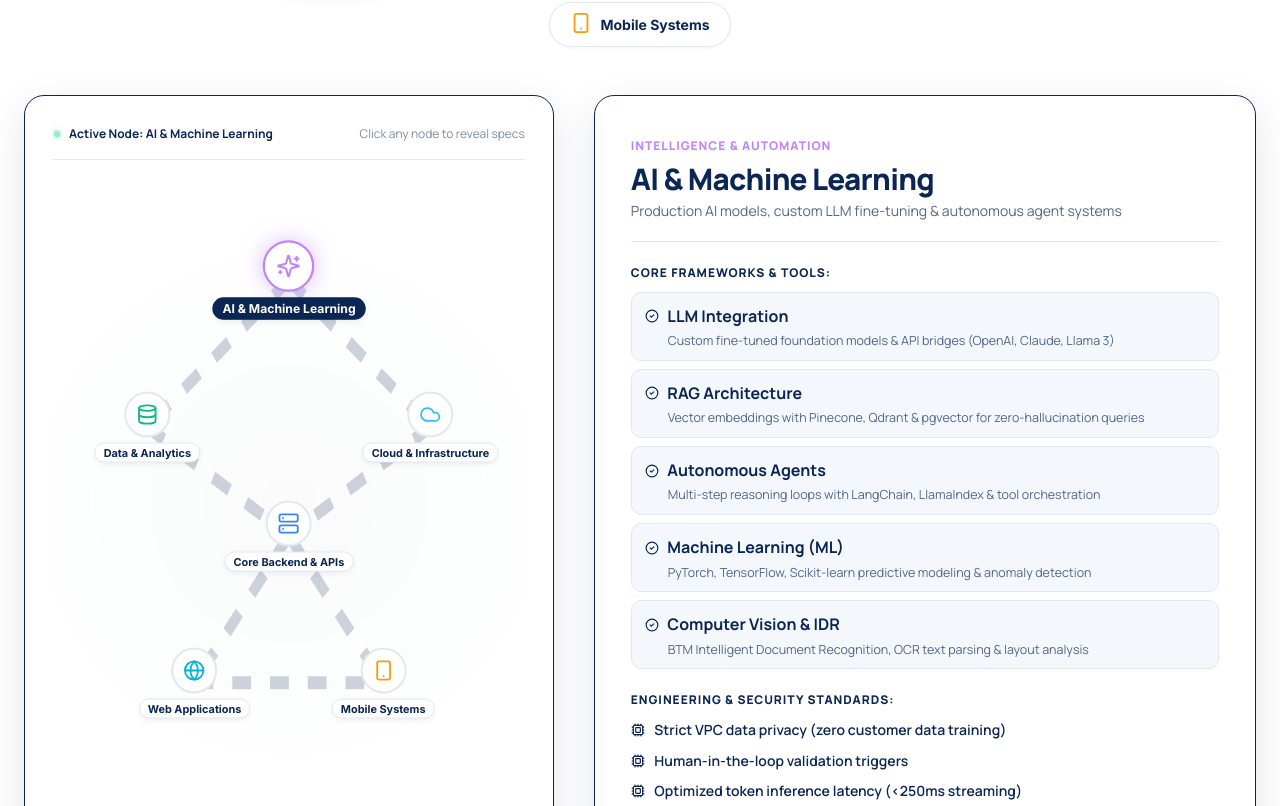
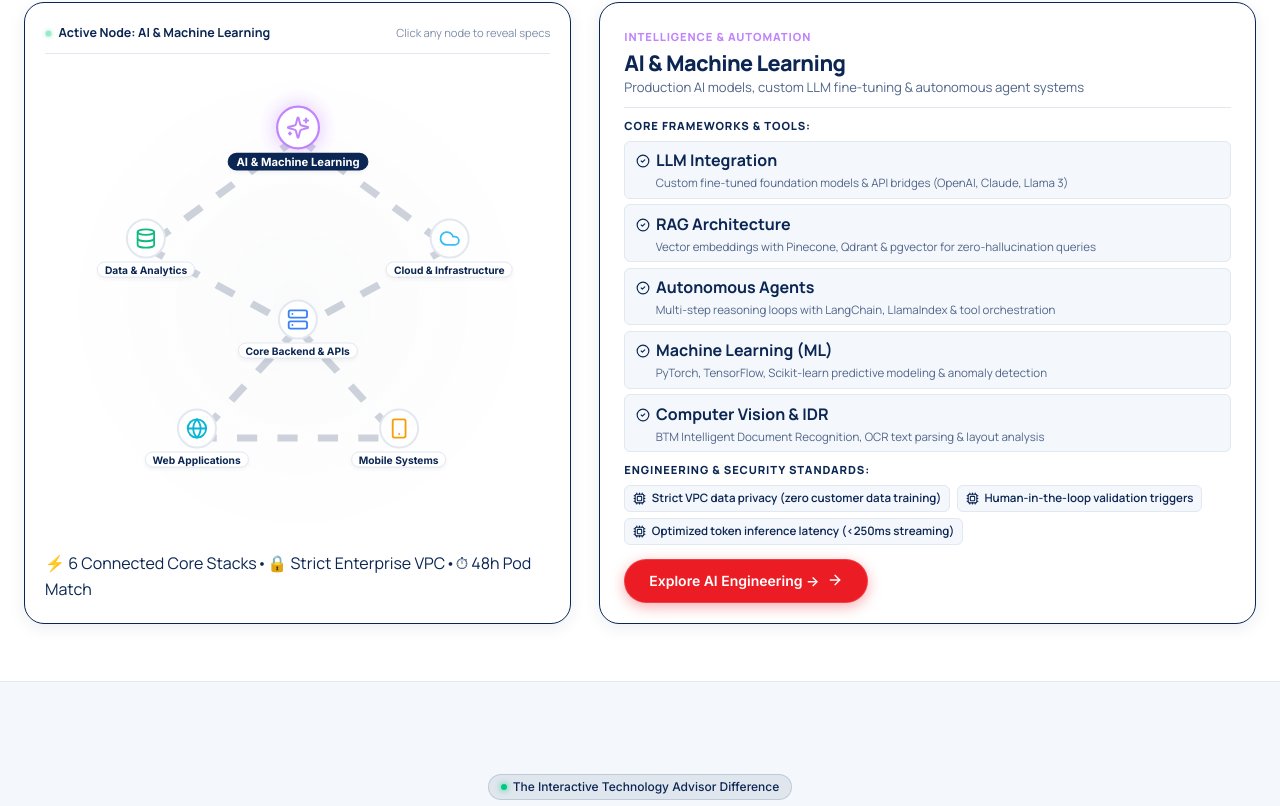
Before and after one commit to sunnyinfabio/BTM-NEW-WEBSITE, a React (Vite) app: page / in a window 1280 px wide. Shown: the part 4834-5640 px from the top of the page. Built offline with nearby package versions, Linux system fonts and the light colour scheme.

Commit message:
fix_compact_technology_universe_height_to_fit_within_single_screen

```diff
--- a/src/components/tech-universe/TechUniverseSection.tsx
+++ b/src/components/tech-universe/TechUniverseSection.tsx
@@ -347,24 +347,24 @@ export const TechUniverseSection: React.FC<TechUniverseSectionProps> = ({ onTech
                 {/* Quality & Security Standards */}
                 <div className="btm-detail-standards-section">
                   <h4 className="btm-detail-section-heading">Engineering & Security Standards:</h4>
-                  <ul className="btm-standards-checklist">
+                  <div className="btm-standards-checklist">
                     {activeNode.standards.map((std, idx) => (
-                      <li key={idx} className="btm-standard-item">
-                        <Cpu size={14} className="text-sky-400 shrink-0" />
+                      <div key={idx} className="btm-standard-item">
+                        <Cpu size={13} className="text-sky-500 shrink-0" />
                         <span>{std}</span>
-                      </li>
+                      </div>
                     ))}
-                  </ul>
+                  </div>
                 </div>
 
                 {/* Action CTA */}
                 <div className="btm-detail-footer-action">
                   <Button
                     variant="primary"
-                    size="lg"
+                    size="md"
                     className="w-full"
                     onClick={() => onTechExploreClick?.(activeNode)}
-                    icon={<ArrowRight size={18} />}
+                    icon={<ArrowRight size={16} />}
                   >
                     {activeNode.ctaLabel}
                   </Button>
--- a/src/components/tech-universe/techUniverse.css
+++ b/src/components/tech-universe/techUniverse.css
@@ -5,7 +5,7 @@
 .btm-techuniverse-root {
   position: relative;
   background-color: var(--background);
-  padding: clamp(4rem, 7vw, 6.5rem) 1.5rem;
+  padding: clamp(2.5rem, 4.5vw, 4rem) 1.5rem;
   border-top: 1px solid var(--border);
   overflow: hidden;
 }
@@ -20,22 +20,22 @@
 .btm-techuniverse-header {
   text-align: center;
   max-width: 780px;
-  margin: 0 auto 3rem auto;
+  margin: 0 auto 1.75rem auto;
 }
 
 .btm-techuniverse-title {
   font-size: var(--fs-h2);
   font-weight: var(--fw-hero);
   color: var(--brand-navy);
-  margin-bottom: 0.75rem;
+  margin-bottom: 0.5rem;
   letter-spacing: -0.025em;
   font-family: var(--font-primary);
 }
 
 .btm-techuniverse-subtitle {
-  font-size: var(--fs-body-lg);
+  font-size: var(--fs-body-sm);
   color: var(--text-secondary);
-  margin-bottom: 2rem;
+  margin-bottom: 1.25rem;
   line-height: var(--lh-normal);
 }
 
@@ -44,18 +44,18 @@
   display: flex;
   flex-wrap: wrap;
   justify-content: center;
-  gap: 0.65rem;
+  gap: 0.5rem;
 }
 
 .btm-universe-chip {
   background: #FFFFFF;
   border: 1.5px solid var(--border);
   border-radius: var(--radius-full);
-  padding: 0.55rem 1.25rem;
+  padding: 0.4rem 1rem;
   display: inline-flex;
   align-items: center;
-  gap: 0.5rem;
-  font-size: var(--fs-body-sm);
+  gap: 0.4rem;
+  font-size: 0.8rem;
   font-weight: 700;
   color: var(--brand-navy);
   cursor: pointer;
@@ -65,7 +65,7 @@
 
 .btm-universe-chip:hover {
   border-color: var(--brand-navy);
-  transform: translateY(-2px);
+  transform: translateY(-1px);
   box-shadow: var(--shadow-md);
 }
 
@@ -77,17 +77,17 @@
 }
 
 .btm-chip-indicator {
-  font-size: 0.55rem;
+  font-size: 0.5rem;
   color: #00C881;
 }
 
 /* ==========================================================================
-   2-Column Main Grid (Left Diagram, Right Detail Panel - Equal Heights)
+   2-Column Main Grid (Left Diagram, Right Detail Panel - Screen Fit)
    ========================================================================== */
 .btm-universe-main-grid {
   display: grid;
-  grid-template-columns: 1fr 1.25fr;
-  gap: clamp(1.5rem, 4vw, 2.5rem);
+  grid-template-columns: 1fr 1.2fr;
+  gap: clamp(1rem, 2.5vw, 1.75rem);
   align-items: stretch;
 }
 
@@ -96,11 +96,11 @@
   background: #FFFFFF;
   border: 1.5px solid var(--brand-navy);
   border-radius: var(--radius-xl);
-  padding: 1.75rem;
+  padding: 1.25rem;
   display: flex;
   flex-direction: column;
   justify-content: space-between;
-  box-shadow: var(--shadow-lg);
+  box-shadow: var(--shadow-md);
   position: relative;
   height: 100%;
 }
@@ -109,31 +109,31 @@
   display: flex;
   justify-content: space-between;
   align-items: center;
-  padding-bottom: 1rem;
+  padding-bottom: 0.65rem;
   border-bottom: 1px solid var(--border);
-  margin-bottom: 0.5rem;
+  margin-bottom: 0.25rem;
 }
 
 .btm-constellation-status {
   display: flex;
   align-items: center;
-  gap: 0.5rem;
-  font-size: var(--fs-caption);
+  gap: 0.4rem;
+  font-size: 0.78rem;
   color: var(--brand-navy);
   font-weight: 700;
 }
 
 .btm-live-node-dot {
-  width: 8px;
-  height: 8px;
+  width: 7px;
+  height: 7px;
   border-radius: 50%;
   background-color: #00C881;
-  box-shadow: 0 0 8px #00C881;
+  box-shadow: 0 0 6px #00C881;
   animation: pulse-node 2s infinite;
 }
 
 .btm-constellation-hint {
-  font-size: 0.75rem;
+  font-size: 0.7rem;
   color: var(--text-tertiary);
 }
 
@@ -141,7 +141,8 @@
 .btm-constellation-diagram {
   position: relative;
   width: 100%;
-  min-height: 480px;
+  height: 330px;
+  min-height: 330px;
   flex: 1;
   background: radial-gradient(circle at center, rgba(11, 38, 83, 0.02) 0%, transparent 70%);
   border-radius: var(--radius-lg);
@@ -149,7 +150,7 @@
   display: flex;
   align-items: center;
   justify-content: center;
-  margin: 1rem 0;
+  margin: 0.5rem 0;
 }
 
 .btm-constellation-footer {
@@ -166,7 +167,7 @@
 
 .btm-constellation-line {
   stroke: rgba(11, 38, 83, 0.2);
-  stroke-width: 2;
+  stroke-width: 1.5;
   stroke-dasharray: 4 4;
 }
 
@@ -188,20 +189,20 @@
 
 .btm-constellation-node-btn:hover,
 .btm-constellation-node-btn.selected {
-  transform: translate(-50%, -50%) scale(1.12);
+  transform: translate(-50%, -50%) scale(1.1);
   z-index: 20;
 }
 
 .btm-node-icon-circle {
-  width: 46px;
-  height: 46px;
+  width: 40px;
+  height: 40px;
   border-radius: 50%;
   background: #FFFFFF;
   border: 2px solid;
   display: flex;
   align-items: center;
   justify-content: center;
-  box-shadow: 0 4px 12px rgba(11, 38, 83, 0.1);
+  box-shadow: 0 3px 10px rgba(11, 38, 83, 0.08);
   transition: all 0.2s ease;
 }
 
@@ -211,16 +212,16 @@
 }
 
 .btm-node-floating-label {
-  margin-top: 5px;
+  margin-top: 3px;
   background: #FFFFFF;
   color: var(--brand-navy);
   border: 1px solid var(--border);
   border-radius: 20px;
-  padding: 2px 8px;
-  font-size: 0.68rem;
+  padding: 1px 7px;
+  font-size: 0.64rem;
   font-weight: 800;
   white-space: nowrap;
-  box-shadow: 0 2px 6px rgba(11, 38, 83, 0.08);
+  box-shadow: 0 2px 4px rgba(11, 38, 83, 0.06);
   transition: all 0.2s ease;
 }
 
@@ -231,76 +232,79 @@
 }
 
 /* ==========================================================================
-   Right Column: Dynamic Detail Panel
+   Right Column: Dynamic Detail Panel (Compact & Single-Screen Fitted)
    ========================================================================== */
 .btm-universe-detail-panel {
   display: flex;
   flex-direction: column;
+  height: 100%;
 }
 
 .btm-detail-panel-card {
   background: #FFFFFF;
   border: 1.5px solid var(--brand-navy);
   border-radius: var(--radius-xl);
-  padding: clamp(1.5rem, 3vw, 2.25rem);
-  box-shadow: var(--shadow-lg);
+  padding: 1.25rem 1.5rem;
+  box-shadow: var(--shadow-md);
   display: flex;
   flex-direction: column;
+  justify-content: space-between;
+  height: 100%;
 }
 
 .btm-detail-header {
-  margin-bottom: 1.5rem;
-  padding-bottom: 1.25rem;
+  margin-bottom: 0.75rem;
+  padding-bottom: 0.65rem;
   border-bottom: 1px solid var(--border);
 }
 
 .btm-detail-cat {
-  font-size: 0.75rem;
+  font-size: 0.7rem;
   font-weight: 800;
   text-transform: uppercase;
   letter-spacing: 0.08em;
 }
 
 .btm-detail-title {
-  font-size: clamp(1.35rem, 2.5vw, 1.85rem);
+  font-size: 1.35rem;
   font-weight: 800;
   color: var(--brand-navy);
-  margin-top: 0.25rem;
-  margin-bottom: 0.35rem;
+  margin-top: 0.15rem;
+  margin-bottom: 0.2rem;
   font-family: var(--font-primary);
 }
 
 .btm-detail-tagline {
-  font-size: var(--fs-body-sm);
+  font-size: 0.82rem;
   color: var(--text-secondary);
-  line-height: 1.45;
+  line-height: 1.35;
 }
 
 /* Core Stack Section */
 .btm-detail-stack-section {
-  margin-bottom: 1.5rem;
+  margin-bottom: 0.75rem;
 }
 
 .btm-detail-section-heading {
-  font-size: 0.75rem;
+  font-size: 0.7rem;
   font-weight: 800;
   text-transform: uppercase;
   letter-spacing: 0.08em;
   color: var(--brand-navy);
-  margin-bottom: 0.75rem;
+  margin-bottom: 0.5rem;
 }
 
 .btm-detail-stack-list {
   display: flex;
   flex-direction: column;
-  gap: 0.5rem;
+  gap: 0.35rem;
 }
 
 .btm-stack-item-card {
   background: var(--surface);
   border: 1px solid var(--border);
-  border-radius: var(--radius-md);
-  padding: 0.65rem 0.85rem;
+  border-radius: var(--radius-sm);
+  padding: 0.4rem 0.65rem;
   transition: border-color var(--transition-fast);
 }
 
@@ -311,37 +315,38 @@
 .btm-stack-name-row {
   display: flex;
   align-items: center;
-  gap: 0.5rem;
+  gap: 0.4rem;
 }
 
 .btm-stack-desc {
-  font-size: 0.78rem;
+  font-size: 0.72rem;
   color: var(--text-secondary);
-  margin: 0.2rem 0 0 1.4rem;
-  line-height: 1.4;
+  margin: 0.15rem 0 0 1.25rem;
+  line-height: 1.3;
 }
 
 /* Quality & Security Standards */
 .btm-detail-standards-section {
-  margin-bottom: 1.75rem;
+  margin-bottom: 0.85rem;
 }
 
 .btm-standards-checklist {
-  list-style: none;
   display: flex;
-  flex-direction: column;
-  gap: 0.5rem;
-  padding: 0;
-  margin: 0;
+  flex-wrap: wrap;
+  gap: 0.4rem;
 }
 
 .btm-standard-item {
-  display: flex;
+  display: inline-flex;
   align-items: center;
-  gap: 0.6rem;
-  font-size: var(--fs-body-sm);
+  gap: 0.35rem;
+  font-size: 0.72rem;
   font-weight: 600;
   color: var(--brand-navy);
+  background: var(--surface);
+  border: 1px solid var(--border);
+  padding: 0.2rem 0.5rem;
+  border-radius: var(--radius-sm);
 }
 
 /* Footer Action */
@@ -361,14 +366,20 @@
   .btm-universe-main-grid {
     grid-template-columns: 1fr;
   }
+
+  .btm-constellation-diagram {
+    height: 300px;
+    min-height: 300px;
+  }
 }
 
 @media (max-width: 640px) {
   .btm-techuniverse-root {
-    padding: 3rem 1rem;
+    padding: 2.5rem 1rem;
   }
 
   .btm-constellation-diagram {
-    height: 340px;
+    height: 280px;
+    min-height: 280px;
   }
 }
```
